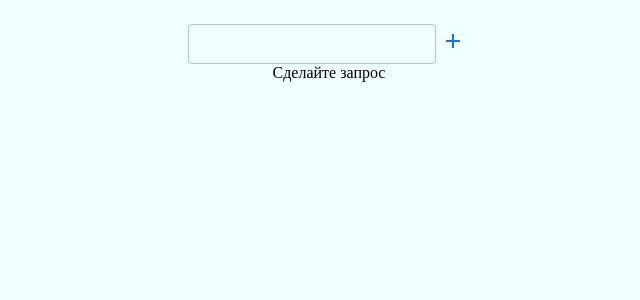
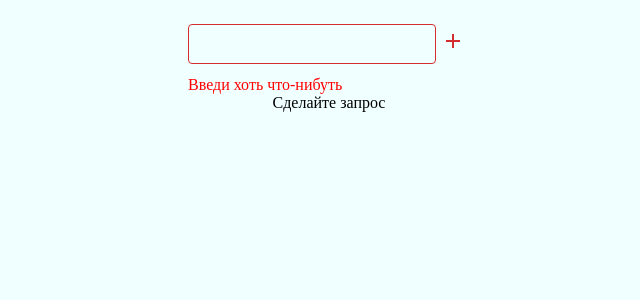
Before and after one commit to ReachTheEndStudy/baseReact, a React (Vite) app: page / in a window 1280 px wide. Both pictures are taken after a click on the button 788 px from the left and 41 px from the top of the page. Shown: the top 300 px of the page, without its empty margins (335-975 px from the left). Built offline with nearby package versions, Linux system fonts and the light colour scheme; no server answers.

Commit message:
add lesson 20

```diff
--- a/src/App.tsx
+++ b/src/App.tsx
@@ -5,10 +5,10 @@ import { useWeather } from './store';
 
 
 export function App() {
-  const {weather, loading, fetchWeather} = useWeather()
+  const {weather, loading, errorText, fetchWeather} = useWeather()
 
   return <div className={style.wrapper}>
-    <FieldWithAddButton onClick={fetchWeather} loading={loading}/>
+    <FieldWithAddButton onClick={fetchWeather} loading={loading} errorText={errorText}/>
     {!!weather ? <div>
       <div>{weather.location.name} - {weather.current.temp_c}</div>
       <div>Погодные условия: {weather.current.condition.text} <img src={weather.current.condition.icon} /></div>
--- /dev/null
+++ b/src/components/FieldWithAddButton/FieldWithAddButton.module.css
@@ -0,0 +1,10 @@
+.wrapper {
+  display: flex;
+  flex-direction: column;
+  align-items: flex-start;
+  gap: 12px
+}
+
+.errorText {
+  color: red
+}
--- a/src/components/FieldWithAddButton/FieldWithAddButton.tsx
+++ b/src/components/FieldWithAddButton/FieldWithAddButton.tsx
@@ -1,16 +1,21 @@
 import { Add } from "@mui/icons-material"
 import { IconButton, TextField } from "@mui/material"
-import { ChangeEvent, memo, useState } from "react"
+import { ChangeEvent, memo, useEffect, useState } from "react"
+import s from './FieldWithAddButton.module.css'
 
 interface FieldWithAddButtonPropsType {
   loading: boolean
+  errorText: string;
   onClick: (value: string) => void
 }
 
-export const FieldWithAddButton = memo(({ loading, onClick }: FieldWithAddButtonPropsType) => {
+export const FieldWithAddButton = memo(({ loading, errorText, onClick }: FieldWithAddButtonPropsType) => {
   const [value, setValue] = useState('')
+  const [isError, setIsError] = useState(!!errorText)
+
   const setValueHandler = (event: ChangeEvent<HTMLInputElement>) => {
     setValue(event.currentTarget.value)
+    setIsError(false)
   }
 
   const onClickHandler = () => {
@@ -18,8 +23,18 @@ export const FieldWithAddButton = memo(({ loading, onClick }: FieldWithAddButton
     setValue('')
   }
 
-  return <>
-    <TextField size="small" value={value} onChange={setValueHandler} type='text' variant="outlined" />
-    <IconButton loading={loading} size="small" color="primary" onClick={onClickHandler}><Add /></IconButton>
-  </>
+  useEffect(() => {
+    setIsError(!!errorText)
+  }, [errorText])
+
+  return <div className={s.wrapper}>
+    <div>
+      <TextField error={isError} size="small" value={value} onChange={setValueHandler} type='text' variant="outlined" />
+      <IconButton loading={loading} size="small" color={isError ? 'error' : "primary"} onClick={onClickHandler}><Add /></IconButton>
+    </div>
+    {isError && <span className={s.errorText}>
+      {errorText}
+    </span>}
+
+  </div>
 })
--- a/src/store.ts
+++ b/src/store.ts
@@ -16,15 +16,23 @@ interface WeatherDataType {
 interface UseWeatherType {
     weather: WeatherDataType | null
     loading: boolean
+    errorText: string;
     fetchWeather: (city: string) => Promise<void>
 }
 
 export const useWeather = create<UseWeatherType>((set) => ({
     weather: null,
     loading: false,
+    errorText: '',
     fetchWeather: async (city: string) => {
         try {
-            set({ loading: true })
+            set({ loading: true, errorText: '', weather: null })
+            if (!city) {
+                throw new Error('Введи хоть что-нибуть')
+            }
+            if (!/^[a-zA-Z-_\s]+$/.test(city)) {
+                throw new Error('Введите англ буквы или _ или -')
+            }
             // const res = await fetch(`https://321312api.com/v1/current.json?key=425af8de2ab647949c9165411252407&q=${city}`)
             const res = await fetch(`https://api.weatherapi.com/v1/current.json?key=425af8de2ab647949c9165411252407&q=${city}`)
 
@@ -37,11 +45,12 @@ export const useWeather = create<UseWeatherType>((set) => ({
             }
 
         } catch (e) {
-            if (e instanceof Error) {
-                console.error(e.message ? e.message : 'Неизвестная ошибка')
-            } else {
-                console.error('Неизвестная ошибка')
+            let innerErrorText = 'Неизвестная ошибка'
+            if (e instanceof Error && e.message) {
+                innerErrorText = e.message
             }
+            console.error(innerErrorText)
+            set({ errorText: innerErrorText })
         } finally {
             set({ loading: false })
         }
```
